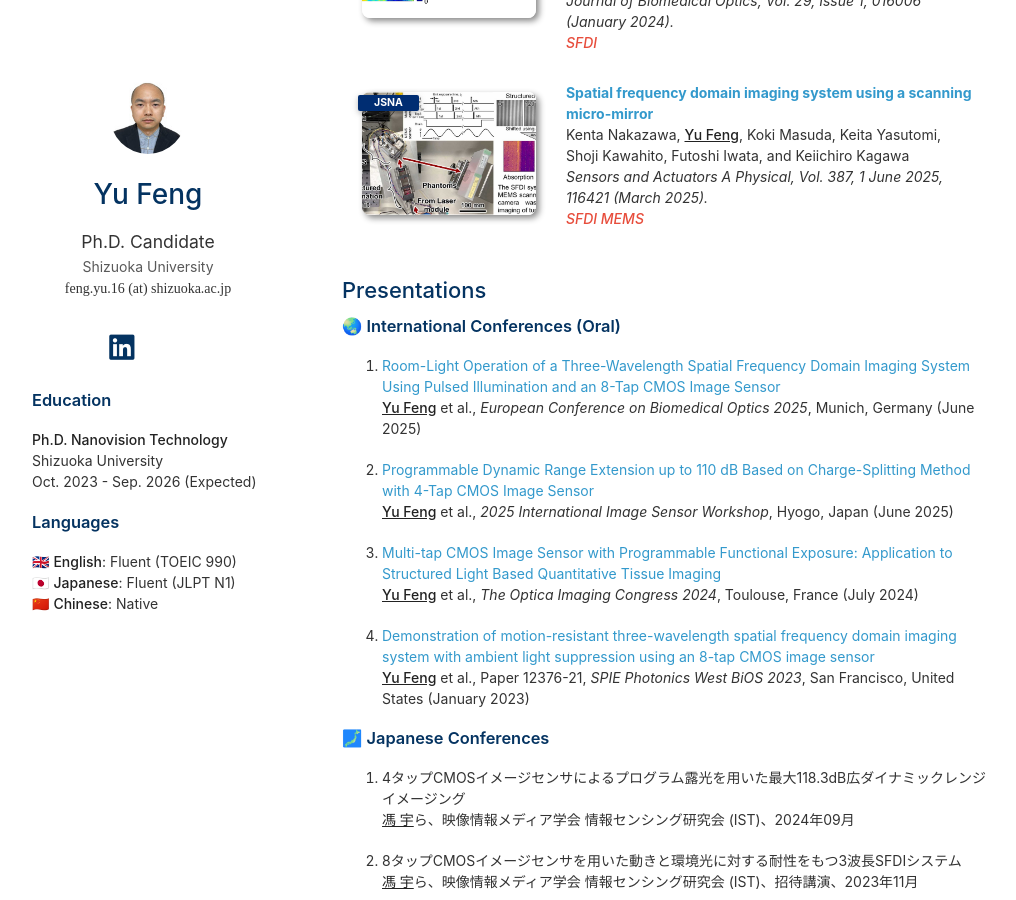
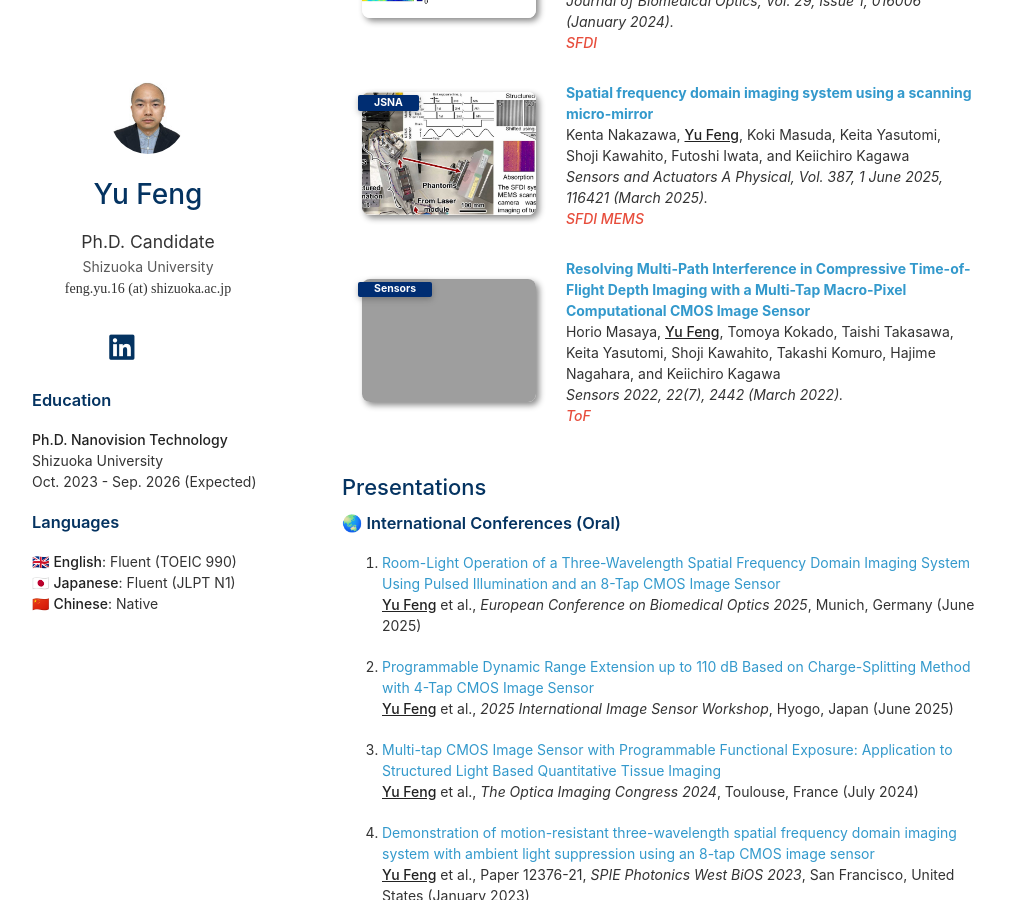
Before and after one commit to y-fen/y-fen.github.io, a Jekyll site: the page built from index.md, in a window 1280 px wide and 900 px high, scrolled down 1002 px. Shown: the whole window, without its empty margins (128-1144 px from the left). Built offline with Jekyll 4.4.1, drawn with Linux system fonts in a browser that asks for light colours; a style sheet for code colours, icons or effects is not loaded; grey boxes are pictures that could not be loaded.

Commit message:
Add new publication on Multi-Path Interference

```diff
--- a/_data/publications.yml
+++ b/_data/publications.yml
@@ -27,3 +27,10 @@ main:
     page: https://doi.org/10.1016/j.sna.2025.116421
     notes: SFDI MEMS
     image: ./assets/img/SA.jpg
+  - title: Resolving Multi-Path Interference in Compressive Time-of-Flight Depth Imaging with a Multi-Tap Macro-Pixel Computational CMOS Image Sensor
+    authors: Horio Masaya, <strong><u>Yu Feng</u></strong>, Tomoya Kokado, Taishi Takasawa, Keita Yasutomi, Shoji Kawahito, Takashi Komuro, Hajime Nagahara, and Keiichiro Kagawa
+    conference_short: Sensors
+    conference: Sensors 2022, 22(7), 2442 (March 2022).
+    page: https://doi.org/10.3390/s22072442
+    notes: ToF
+    image: ./assets/img/sensors0.jpg
```
